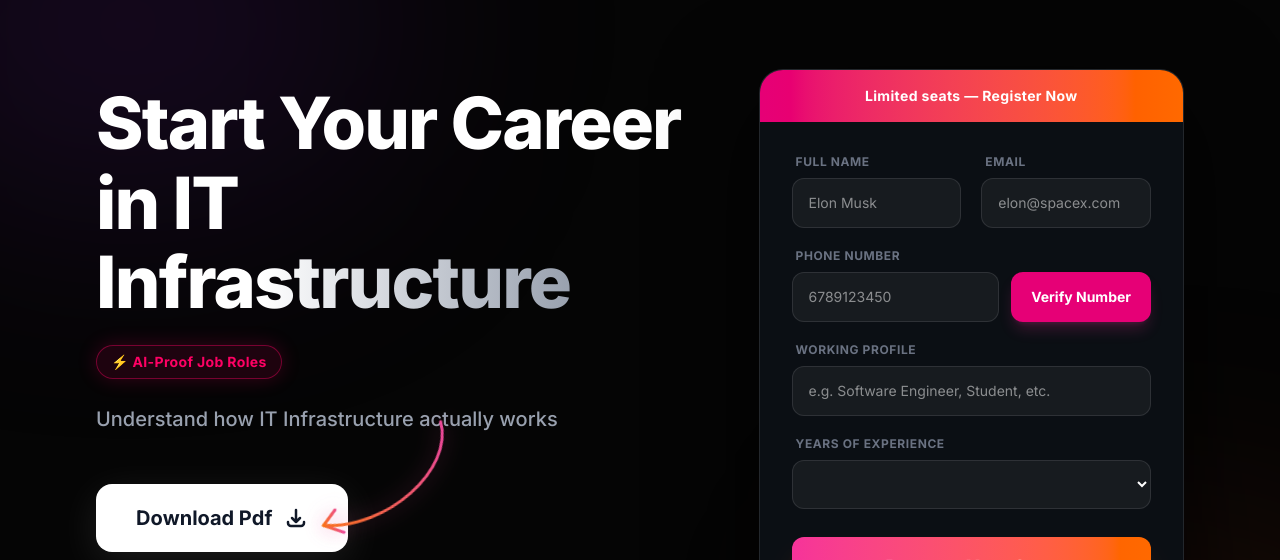
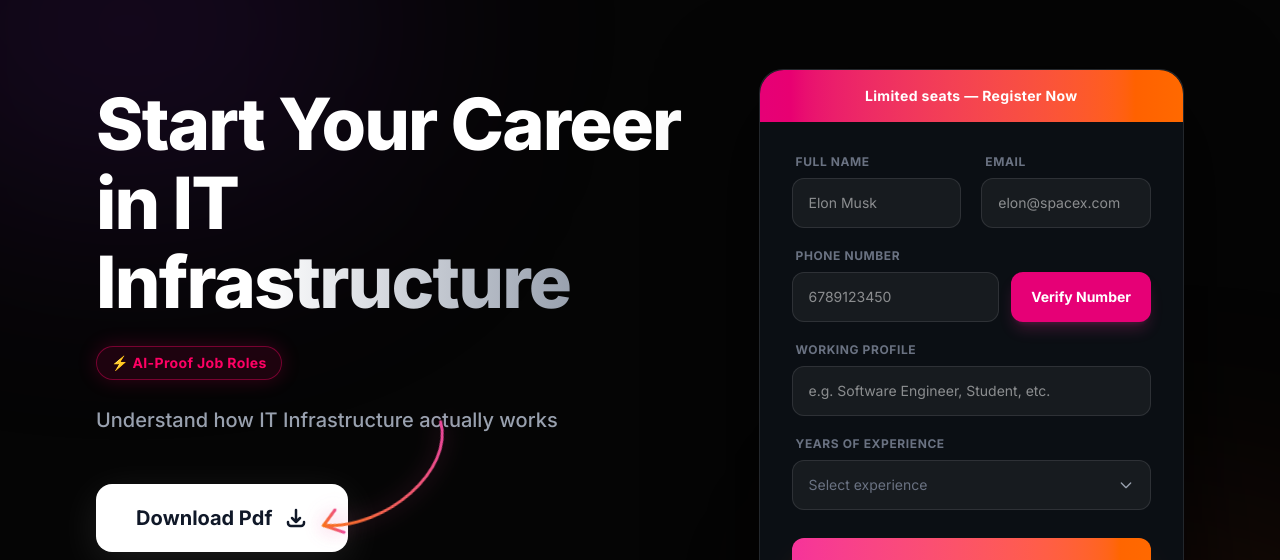
Before and after one commit to Yaswanth-rajana/svm, a React (Vite) app: page / in a window 1280 px wide. Shown: the part 172-732 px from the top of the page. Built offline with nearby package versions, Linux system fonts and the light colour scheme.

Commit message:
dropdown fix

```diff
--- a/src/components/sections/HeroSection.jsx
+++ b/src/components/sections/HeroSection.jsx
@@ -4,6 +4,49 @@ import Input from '../ui/Input'
 import AnimatedText from '../ui/AnimatedText'
 import { content } from '../../data/content'
 import { openLeadModal } from '../ui/LeadModal'
+
+const EXPERIENCE_OPTIONS = ['Fresher', '1–3 years', '3–5 years', '5+ years'];
+
+function ExperienceDropdown({ value, onChange }) {
+  const [open, setOpen] = useState(false);
+
+  return (
+    <div className="relative">
+      {/* Trigger Button */}
+      <button
+        type="button"
+        onClick={() => setOpen(prev => !prev)}
+        className="w-full flex items-center justify-between py-3.5 px-4 bg-white/5 border border-white/10 text-white rounded-xl focus:outline-none focus:border-pink-500/50 transition-all text-sm"
+      >
+        <span className={value ? 'text-white' : 'text-gray-500'}>
+          {value || 'Select experience'}
+        </span>
+        <svg className={`w-4 h-4 text-gray-400 transition-transform duration-200 ${open ? 'rotate-180' : ''}`} fill="none" viewBox="0 0 24 24" stroke="currentColor">
+          <path strokeLinecap="round" strokeLinejoin="round" strokeWidth={2} d="M19 9l-7 7-7-7" />
+        </svg>
+      </button>
+
+      {/* Dropdown Options */}
+      {open && (
+        <div className="absolute z-50 w-full mt-1 bg-[#11161d] border border-white/10 rounded-xl overflow-hidden shadow-xl shadow-black/50">
+          {EXPERIENCE_OPTIONS.map((opt) => (
+            <div
+              key={opt}
+              onClick={() => { onChange(opt); setOpen(false); }}
+              className={`px-4 py-3 text-sm cursor-pointer transition-colors
+                ${value === opt
+                  ? 'bg-gradient-to-r from-pink-500/20 to-orange-500/20 text-white font-bold border-l-2 border-pink-500'
+                  : 'text-gray-300 hover:bg-white/5 hover:text-white'
+                }`}
+            >
+              {opt}
+            </div>
+          ))}
+        </div>
+      )}
+    </div>
+  );
+}
 
 function HeroSection() {
   const { hero } = content;
@@ -120,9 +163,9 @@ function HeroSection() {
           {/* Right Form Card */}
           <div id="form-section" className="flex justify-center lg:justify-end w-full lg:w-[45%] lg:translate-y-12">
             <div className="w-full max-w-[480px]">
-              <div className="bg-[#0b0f14] border border-white/10 rounded-3xl shadow-2xl overflow-hidden relative" style={{ boxShadow: '0 30px 100px rgba(0,0,0,0.8)' }}>
+              <div className="bg-[#0b0f14] border border-white/10 rounded-3xl shadow-2xl overflow-visible relative" style={{ boxShadow: '0 30px 100px rgba(0,0,0,0.8)' }}>
                 {/* Top Strip */}
-                <div className="bg-gradient-to-r from-pink-600 to-orange-500 text-white text-center py-4">
+                <div className="bg-gradient-to-r from-pink-600 to-orange-500 text-white text-center py-4 rounded-t-3xl">
                   <p className="font-bold tracking-wide text-sm">
                     {hero.formHeader}
                   </p>
@@ -189,14 +232,9 @@ function HeroSection() {
 
                   <div className="flex flex-col gap-2">
                     <label className="text-xs font-bold text-gray-500 uppercase tracking-wider ml-1">Years of Experience</label>
-                    <Input
-                      as="select"
-                      name="experience"
+                    <ExperienceDropdown
                       value={formData.experience}
-                      onChange={handleChange}
-                      options={["Fresher", "1–3 years", "3–5 years", "5+ years"]}
-                      required
-                      className="!py-3.5 !px-4 !bg-white/5 border-white/10 !text-white rounded-xl focus:!border-pink-500/50 transition-all"
+                      onChange={(val) => setFormData(prev => ({ ...prev, experience: val }))}
                     />
                   </div>
 
```
